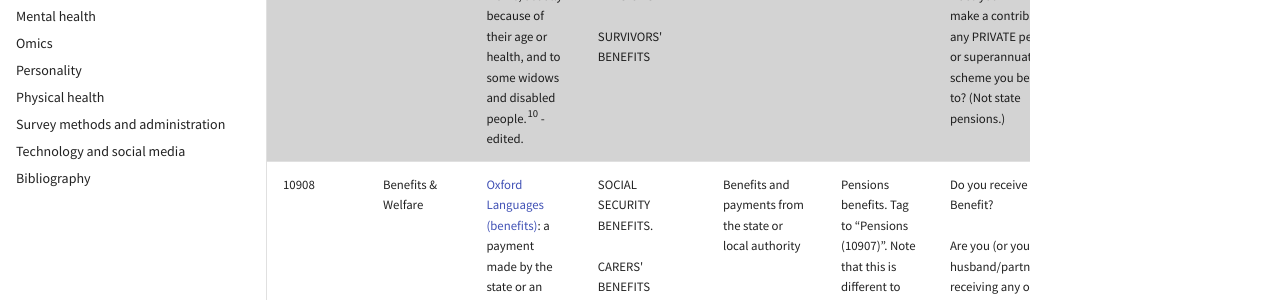
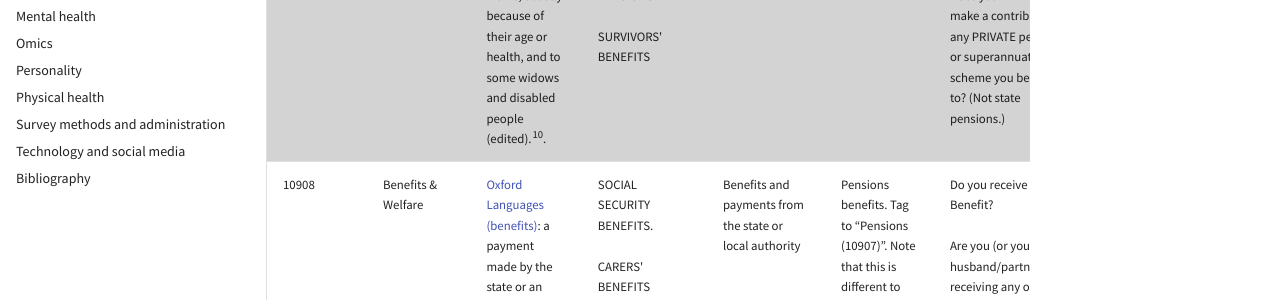
Before and after one commit to CLOSER-Cohorts/closer-vocabulary-2026, an MkDocs documentation site: the page built from docs/employment-and-income.md, in a window 1280 px wide and 900 px high, scrolled down 3393 px. Shown: the part 457-757 px from the top of the window. Built offline with MkDocs 1.6.1 and Material for MkDocs 9.7.7, drawn with Linux system fonts in a browser that asks for light colours; some of the changed text lies outside the part shown.

Commit message:
Update employment-and-income.md

```diff
--- a/docs/employment-and-income.md
+++ b/docs/employment-and-income.md
@@ -10,5 +10,5 @@
 | 10904 | Financial management | [Oxford English Dictionary (money management)](https://www.oed.com/dictionary/money-management_n?tab=meaning_and_use#36244462100): The management of financial affairs.<sup>7</sup> | FINANCE  <br>FINANCIAL MANAGEMENT  <br>FINANCIAL RESOURCES  <br>FINANCING  <br>HOUSEHOLD BUDGETS  <br>MONEY  <br>OVERSEAS TRANSACTIONS  <br>PERSONAL FINANCE MANAGEMENT  <br>FINANCIAL ADMINISTRATION |     | Investment, savings, or shares. Tag to “Assets (10905)” | How well would you say you yourself are managing financially these days? Would you say you are…<br><br>How many store and credit cards do you have in your sole name?<br><br>Do you have regular spending money each week? | Renamed from Finances |
 | 10905 | Assets | [Oxford online](https://www.oed.com/dictionary/asset_n?tab=meaning_and_use#36924107): A useful or valuable thing or person (edited).<sup>8</sup> | ASSETS  <br>LIQUIDITY<br><br>INVESTMENT  <br>SAVINGS  <br>SHARES | The value and and description of property, savings, shares and investments | Income generated from assets. Tag to “Income (10903)”<br><br>Management of assets tag to “Financial management” (10904) | May I just check, have you ever inherited a house or flat either as owner or a tenant? (MUST BE A RESULT OF SOMEONE'S DEATH)<br><br>What percentage share of this property do you (and your partner) own? ... %<br><br>Thinking of where you lived before moving here, was the total price of this property? PROBE FOR BEST ESTIMATE £ |     |
 | 10906 | Expenditure | [Cambridge Dictionary](https://dictionary.cambridge.org/dictionary/english/expenditure): The total amount of money that a person or organisation spends.<sup>9</sup> | CONSUMPTION<br><br>EXPENDITURE<br><br>METHODS OF PAYMENT<br><br>PAYMENTS<br><br>DEBTS<br><br>FINANCIAL COMMITMENTS<br><br>INSURANCE<br><br>LAND AND PROPERTY<br<br>SUBSIDIES | Money coming out of a household |     | In the last year, since \[INTERVIEW MONTH\] \[INTERVIEW YEAR - 1\], how much has your household spent on electricity?<br><br>About how much have you and other members of your household {if HHGRID.HHSIZE > 1} spent in total on alcohol in the last four weeks? Please include alcohol purchased from a supermarket or off licence and from pubs, restaurants or other venues.<br><br>About how much do you spend on clothing, hobbies, and entertainment each week? | Renamed from Consumption and Expenditure |
-| 10907 | Pensions | [Cambridge Dictionary](https://dictionary.cambridge.org/dictionary/english/pension?q=pensions): A regular income paid by a government or a financial organization to someone who no longer works, usually because of their age or health, and to some widows and disabled people.<sup>10</sup> - edited. | PENSION BENEFITS<br<br>PENSION CONTRIBUTIONS<br><br>PRIVATE PENSIONS<br><br>STATE RETIREMENT PENSIONS<br><br>SURVIVORS' BENEFITS | State or private pensions, widow/widower allowances | Pension credits. Tag to “Benefits & Welfare (10908)” | Apart from any state pension, do you currently receive a private or employers’ pension?<br><br>Do you belong to your employer's pension scheme?<br><br>Does your EMPLOYER make a contribution to any PRIVATE pension or superannuation scheme you belong to? (Not state pensions.) | &nbsp; |
+| 10907 | Pensions | [Cambridge Dictionary](https://dictionary.cambridge.org/dictionary/english/pension?q=pensions): A regular income paid by a government or a financial organization to someone who no longer works, usually because of their age or health, and to some widows and disabled people (edited).<sup>10</sup>. | PENSION BENEFITS<br<br>PENSION CONTRIBUTIONS<br><br>PRIVATE PENSIONS<br><br>STATE RETIREMENT PENSIONS<br><br>SURVIVORS' BENEFITS | State or private pensions, widow/widower allowances | Pension credits. Tag to “Benefits & Welfare (10908)” | Apart from any state pension, do you currently receive a private or employers’ pension?<br><br>Do you belong to your employer's pension scheme?<br><br>Does your EMPLOYER make a contribution to any PRIVATE pension or superannuation scheme you belong to? (Not state pensions.) | &nbsp; |
 | 10908 | Benefits & Welfare | [Oxford Languages (benefits)](https://premium.oxforddictionaries.com/definition/english/benefit?q=benefits): a payment made by the state or an insurance scheme to someone entitled to receive it.<sup>11</sup><br><br>[Oxford Languages (welfare)](https://premium.oxforddictionaries.com/definition/english/welfare): statutory procedure or social effort designed to promote the basic physical and material well-being of people in need.<sup>12</sup> | SOCIAL SECURITY BENEFITS.<br><br>CARERS' BENEFITS<br><br>DEATH ALLOWANCES<br><br>FAMILY BENEFITS<br><br>HOUSING BENEFITS<br><br>OCCUPATIONAL ACCIDENTS AND DISEASES BENEFITS<br><br>OLD AGE BENEFITS<br><br>PARENTAL BENEFITS<br><br>SICKNESS AND DISABILITY BENEFITS<br><br>UNEMPLOYMENT BENEFITS<br><br>WAR VETERANS' BENEFITS<br><br>MATERNITY PAY<br><br>LIFE INSURANCE  <br>MEDICAL INSURANCE | Benefits and payments from the state or local authority | Pensions benefits. Tag to “Pensions (10907)”. Note that this is different to pension credits which are state funded and should be tagged to this topic. | Do you receive Child Benefit?<br><br>Are you (or your husband/partner) receiving any of the following benefits? (Income support/job seekers allowance/working tax credit/housing benefit)<br><br>You said that you \[or ^partner’s name/your husband/wife/partner\] receive some other type of state benefit. What kind of benefit is this?<br><br>“How is this Health Insurance paid for?” |     |
```
